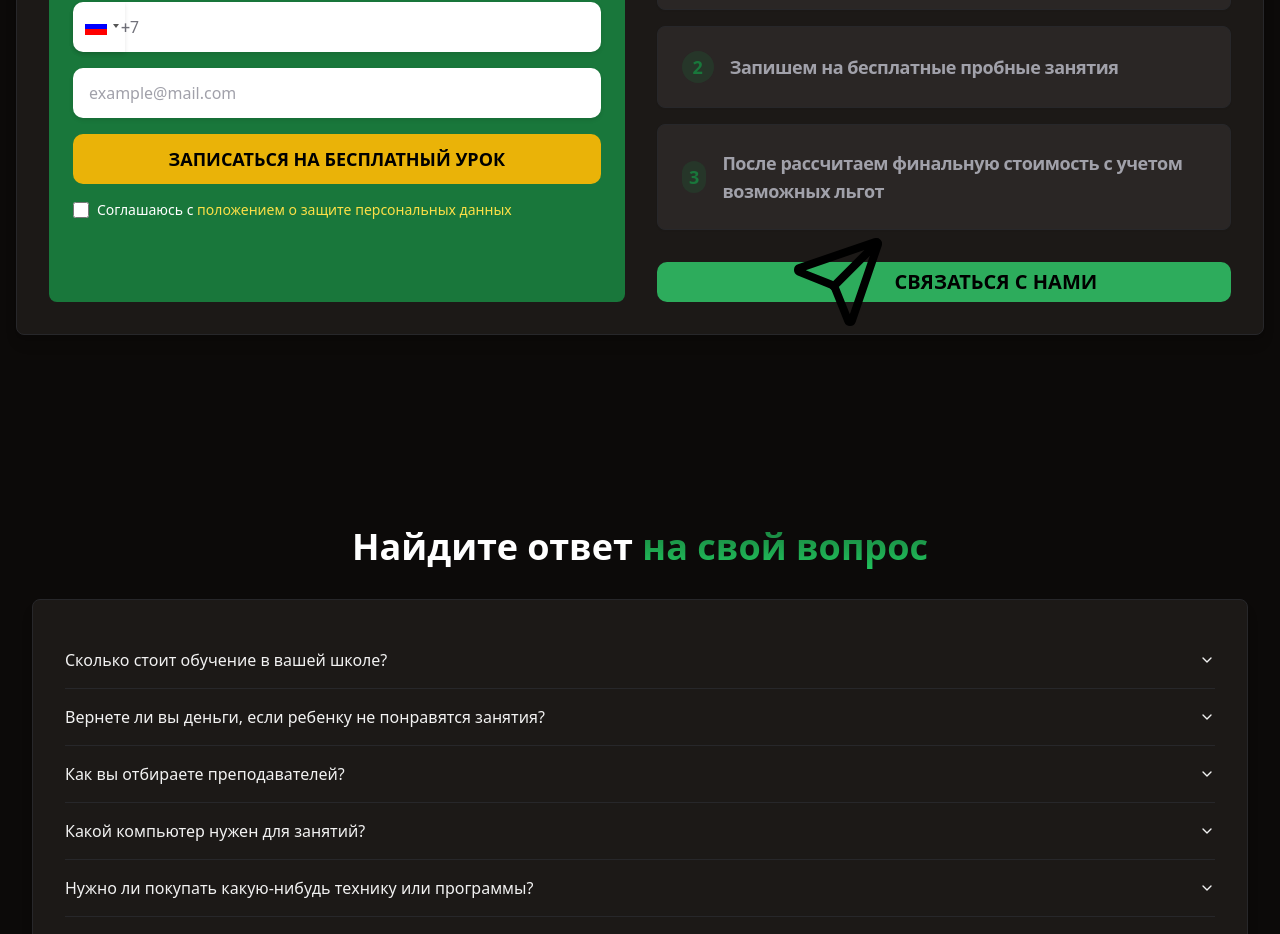
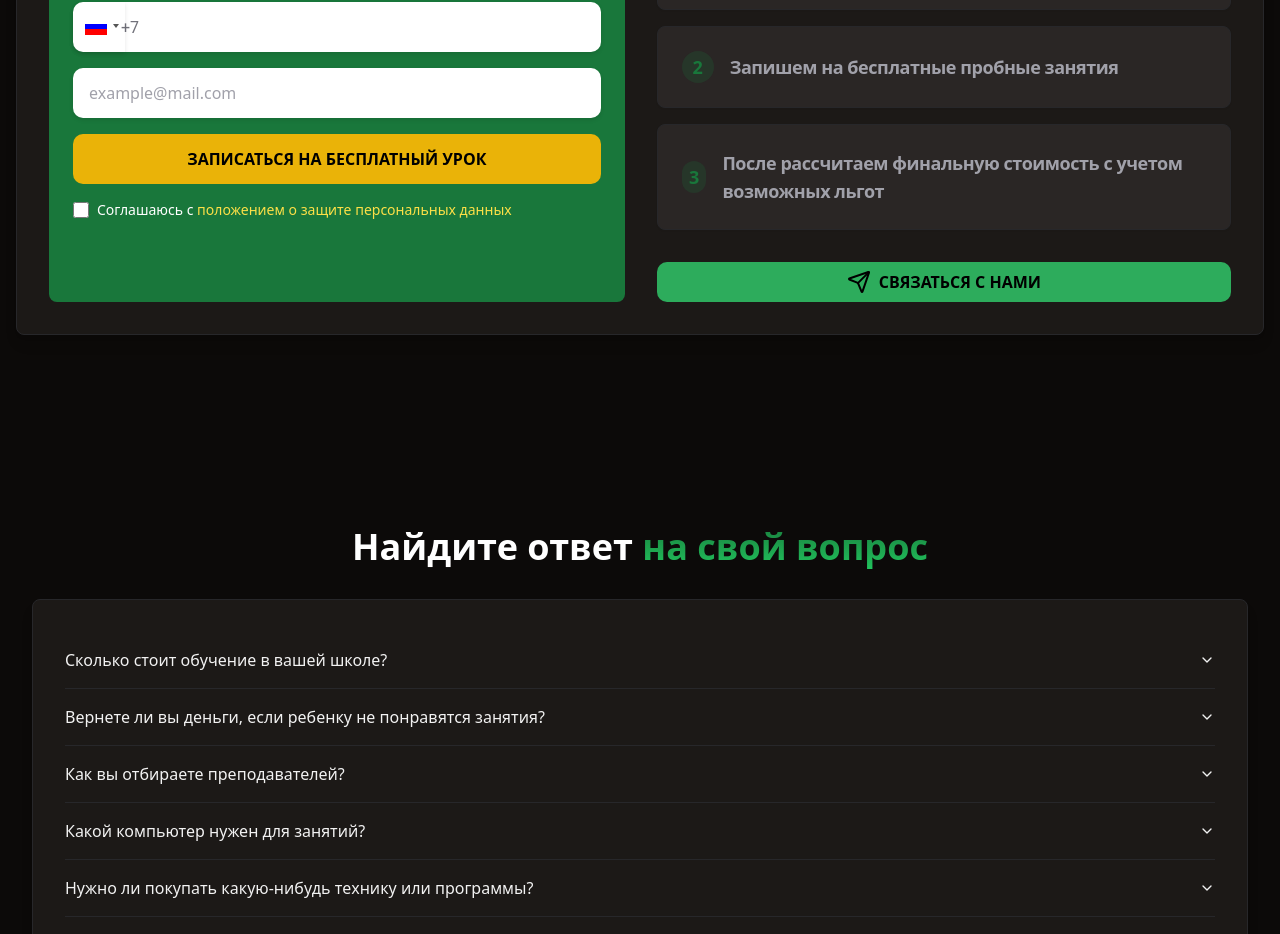
Before and after one commit to Horman69/pro_code_p3, a React (Vite) app: page / in a window 1280 px wide. Shown: the part 7840-8774 px from the top of the page. Built offline with nearby package versions, Linux system fonts and the light colour scheme.

Commit message:
Улучшена адаптивность кнопок в компоненте Newsletter для мобильных устройств

```diff
--- a/src/components/Newsletter.tsx
+++ b/src/components/Newsletter.tsx
@@ -166,7 +166,7 @@ export const Newsletter: React.FC = () => {
                     {errors.email && <p className="text-[#FFF59E] text-sm mt-1">{errors.email}</p>}
                   </div>
                   <Button
-                    className="w-full h-[50px] py-3 bg-yellow-500 hover:bg-yellow-600 text-black transition-colors duration-300 text-base sm:text-lg font-semibold rounded-[10px]"
+                    className="w-full h-auto min-h-[50px] py-2 sm:py-3 px-2 sm:px-4 bg-yellow-500 hover:bg-yellow-600 text-black transition-colors duration-300 text-xs sm:text-sm md:text-base font-semibold rounded-[10px] whitespace-normal"
                     type="submit"
                     disabled={isSubmitting}
                   >
@@ -214,10 +214,10 @@ export const Newsletter: React.FC = () => {
                 ))}
 
                 <Button
-                  className="w-full mt-4 px-4 sm:px-8 py-3 sm:py-4 text-base sm:text-xl font-bold bg-[#2dac5c] hover:bg-[#259d52] text-white dark:text-black transition-colors duration-300 rounded-[10px] flex items-center justify-center gap-2"
+                  className="w-full mt-4 px-2 sm:px-4 md:px-6 py-2 sm:py-3 text-xs sm:text-sm md:text-base font-bold bg-[#2dac5c] hover:bg-[#259d52] text-white dark:text-black transition-colors duration-300 rounded-[10px] flex items-center justify-center gap-2 whitespace-normal"
                   onClick={() => window.location.href = 'https://t.me/PRO_CODE_web3_bot'}
                 >
-                  <Send size={20} className="sm:size-24" />
+                  <Send size={16} className="sm:w-5 sm:h-5 md:w-6 md:h-6" />
                   СВЯЗАТЬСЯ С НАМИ
                 </Button>
               </div>
```
